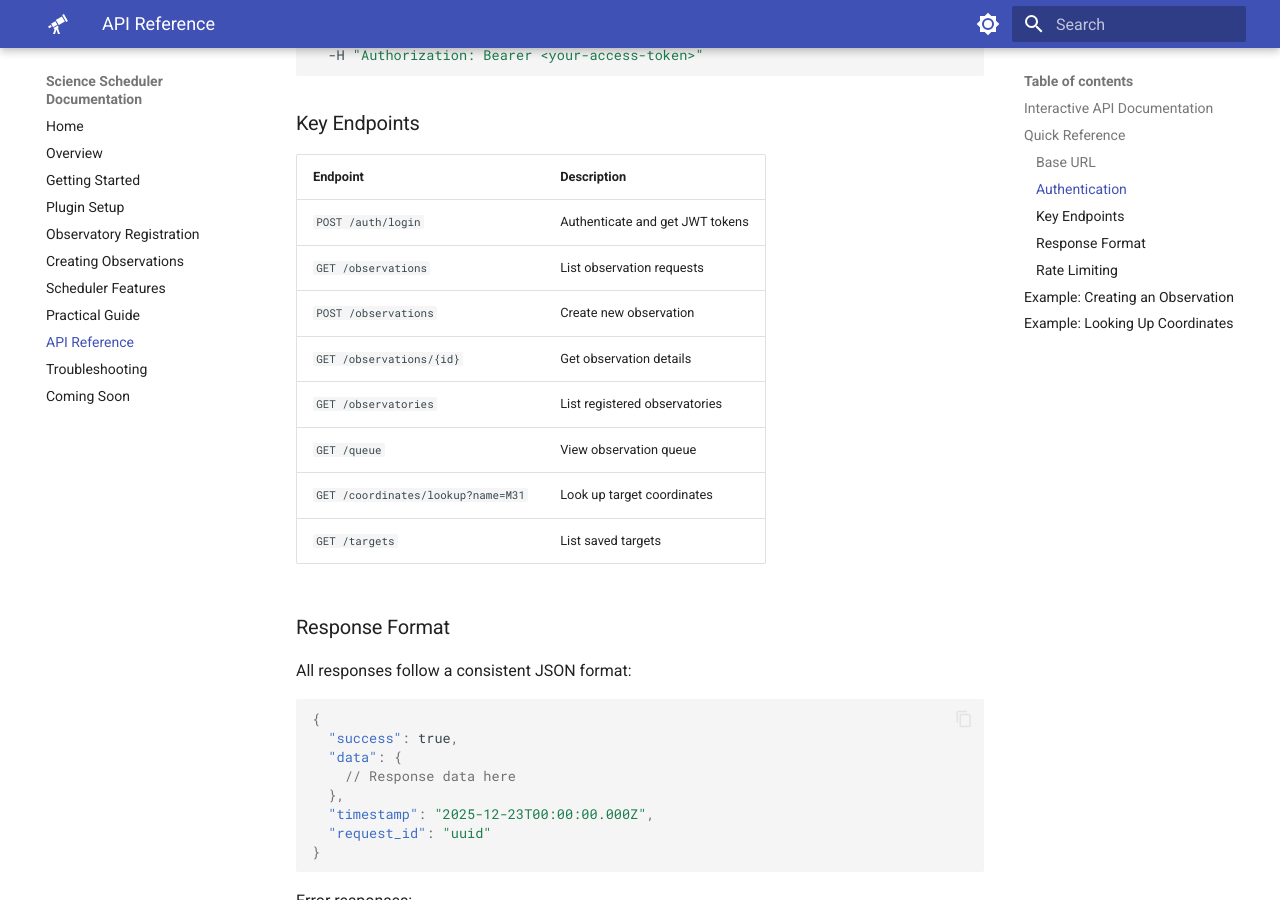
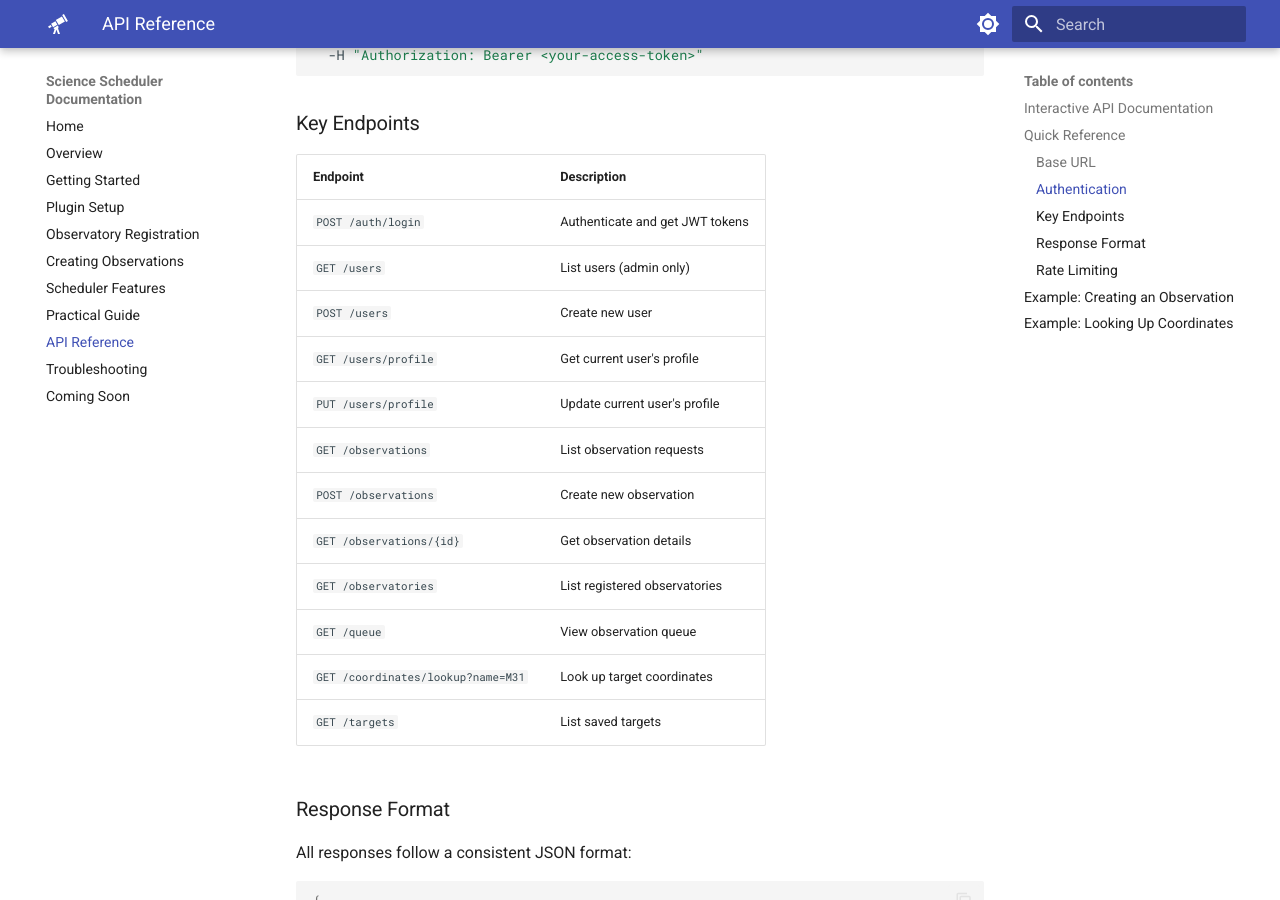
Before and after one commit to First-Light-Systems/nina-scheduler-docs, an MkDocs documentation site: the page built from docs/API_REFERENCE.md, in a window 1280 px wide and 900 px high, scrolled down 967 px. Built offline with MkDocs 1.6.1 and Material for MkDocs 9.7.7, drawn with Linux system fonts in a browser that asks for light colours.

Commit message:
Add user endpoints to Key Endpoints table in API Reference
🤖 Generated with [Claude Code](https://claude.com/claude-code)

Co-Authored-By: Claude Opus 4.5 <noreply@anthropic.com>

```diff
--- a/docs/API_REFERENCE.md
+++ b/docs/API_REFERENCE.md
@@ -43,6 +43,10 @@ curl https://your-server.com/api/v1/observations \
 | Endpoint | Description |
 |----------|-------------|
 | `POST /auth/login` | Authenticate and get JWT tokens |
+| `GET /users` | List users (admin only) |
+| `POST /users` | Create new user |
+| `GET /users/profile` | Get current user's profile |
+| `PUT /users/profile` | Update current user's profile |
 | `GET /observations` | List observation requests |
 | `POST /observations` | Create new observation |
 | `GET /observations/{id}` | Get observation details |
```
